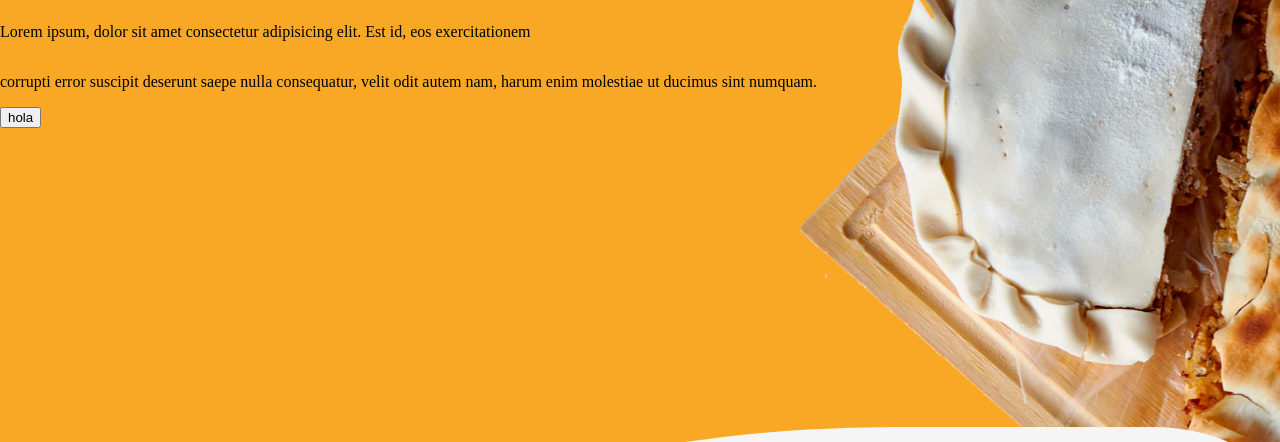
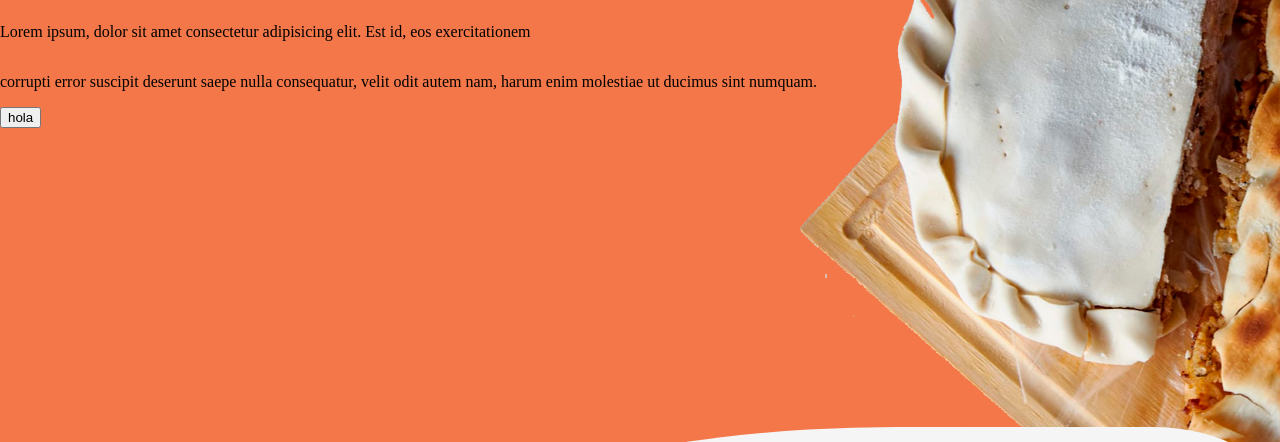
Before and after one commit to rodrigorainone/pruebaToday, a plain HTML site: page index.html in a window 1280 px wide. Shown: the part 173-615 px from the top of the page. Drawn offline with Linux system fonts and the light colour scheme.

Commit message:
color fondo

```diff
--- a/css.css
+++ b/css.css
@@ -10,7 +10,7 @@ body{
 
 
 .top-section {
-  background-color: #F9A825; /* Color naranja */
+  background-color: #f37748; /* Color naranja */
   z-index:-2;
   display: flex;
   flex-direction: column;
@@ -52,7 +52,7 @@ body{
   }
 
   .container {
-      background-color:#F9A825 ;
+      background-color:#f37748 ;
       height: auto;
       position: relative;
       z-index: 2;
```
